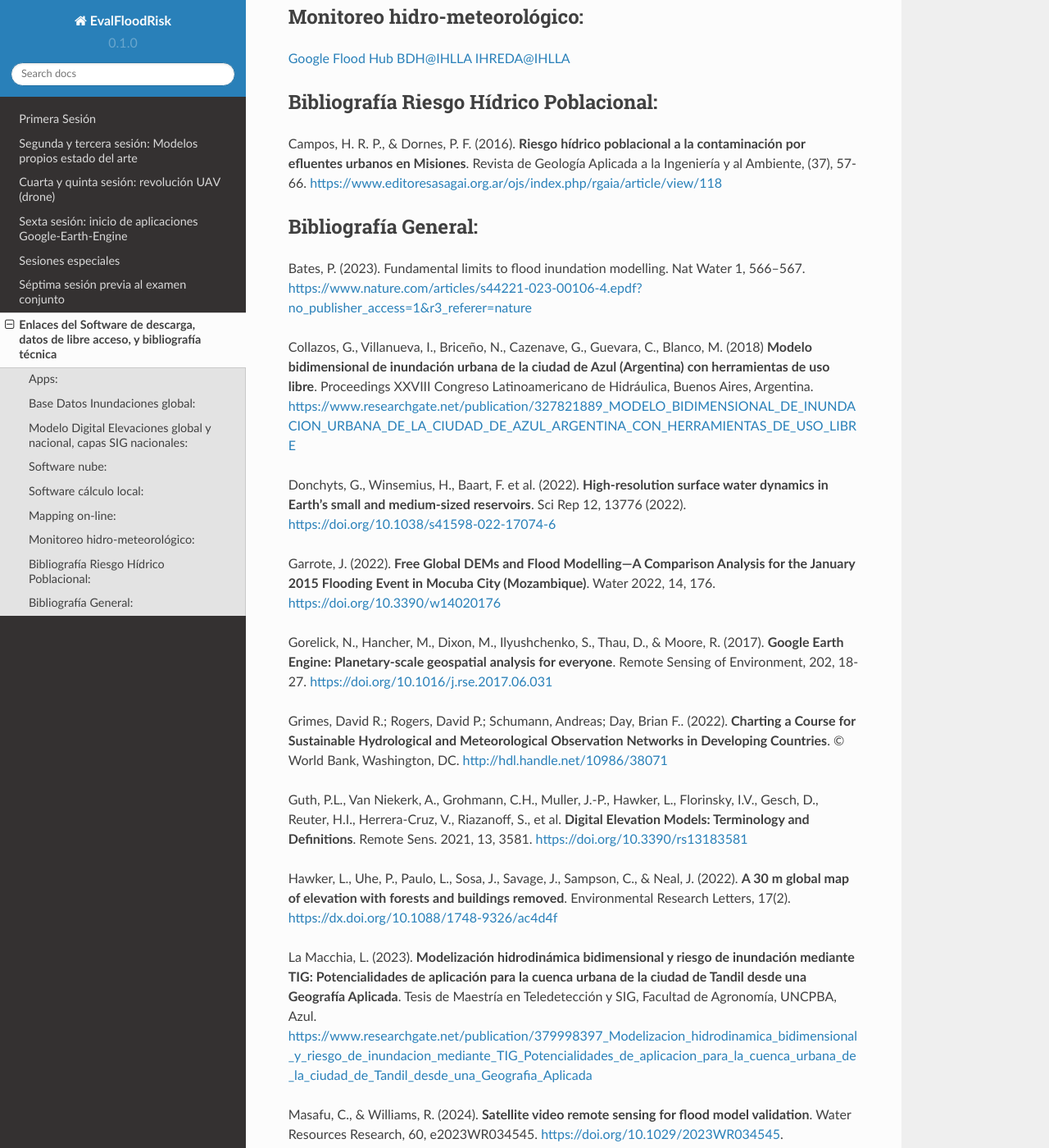
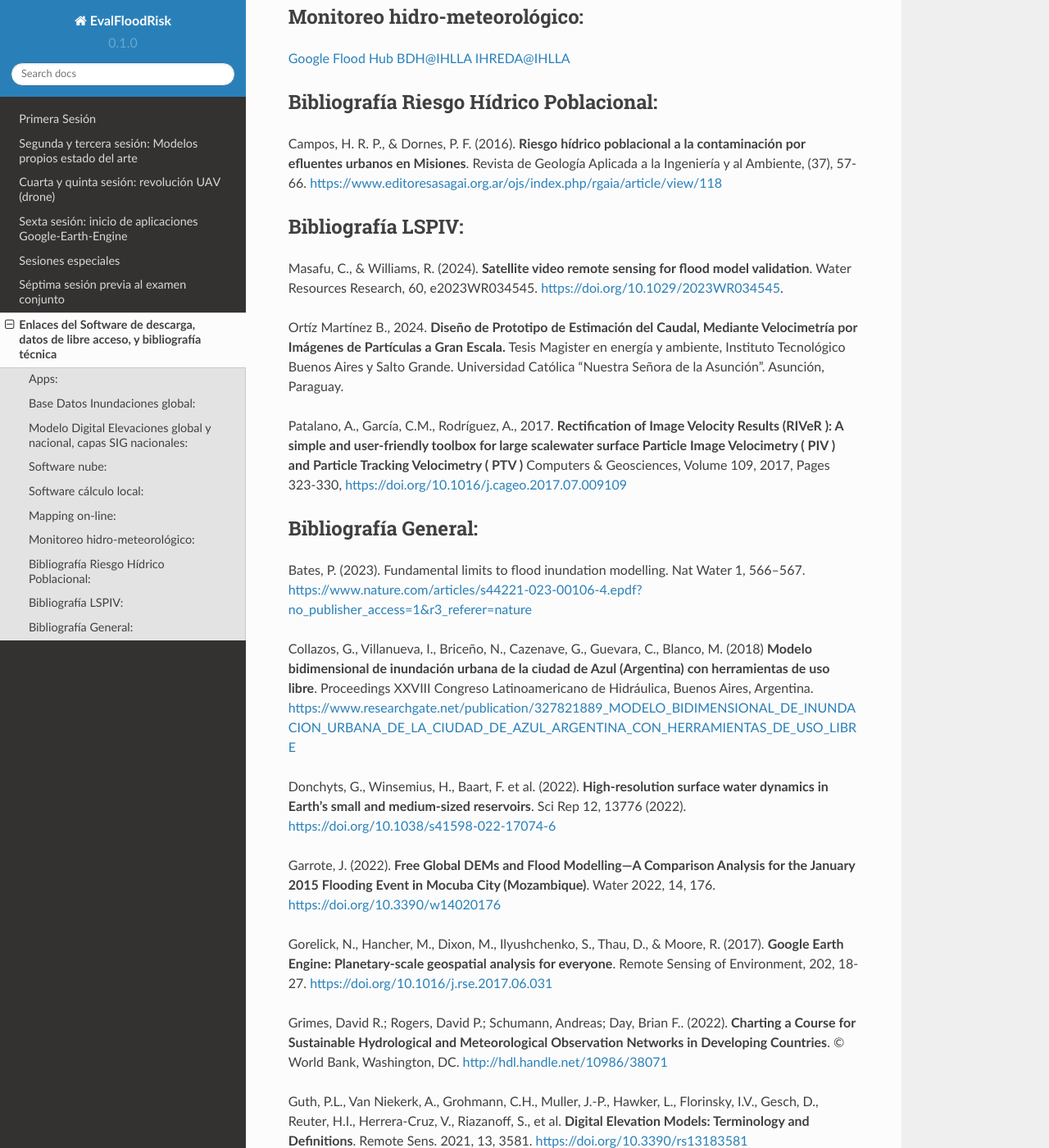
Before and after one commit to ivillamadrid/EvalFloodRisk_RSSWE, a Sphinx documentation site: the page built from docs/source/software.rst, in a window 1280 px wide and 1400 px high, scrolled down 1089 px. Shown: the whole window at 82% size. Built offline with Sphinx 7.4.7 and the Read the Docs theme 2.0.0, drawn with Linux system fonts in a browser that asks for light colours.

Commit message:
Update software.rst

```diff
--- a/docs/source/software.rst
+++ b/docs/source/software.rst
@@ -59,6 +59,18 @@ Bibliografía Riesgo Hídrico Poblacional:
 
 Campos, H. R. P., & Dornes, P. F. (2016). **Riesgo hídrico poblacional a la contaminación por efluentes urbanos en Misiones**. Revista de Geología Aplicada a la Ingeniería y al Ambiente, (37), 57-66. https://www.editoresasagai.org.ar/ojs/index.php/rgaia/article/view/118
 
+Bibliografía LSPIV:
+-------------------
+
+Masafu, C., & Williams, R. (2024). **Satellite video remote sensing for flood model validation**. Water Resources
+Research, 60, e2023WR034545. https://doi.org/10.1029/2023WR034545.
+
+Ortíz Martínez B., 2024. **Diseño de Prototipo de Estimación del Caudal, Mediante Velocimetría por Imágenes de Partículas a Gran Escala.** Tesis
+Magister en energía y ambiente, Instituto Tecnológico Buenos Aires y Salto Grande. Universidad Católica “Nuestra Señora de la Asunción”. Asunción, Paraguay.
+
+Patalano, A., García, C.M., Rodríguez, A., 2017. **Rectification of Image Velocity Results (RIVeR ): A simple and user-friendly toolbox for large scalewater surface Particle Image Velocimetry ( PIV ) and Particle Tracking Velocimetry ( PTV )** Computers & Geosciences, Volume 109,
+2017, Pages 323-330, https://doi.org/10.1016/j.cageo.2017.07.009109
+
 Bibliografía General:
 ---------------------
 
```
Also changed, not shown: other parts of docs/source/software.rst (+0 -3 lines).
